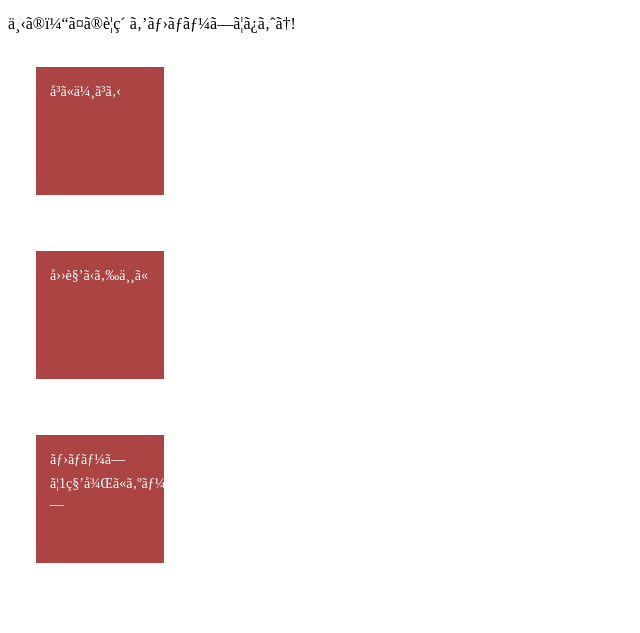
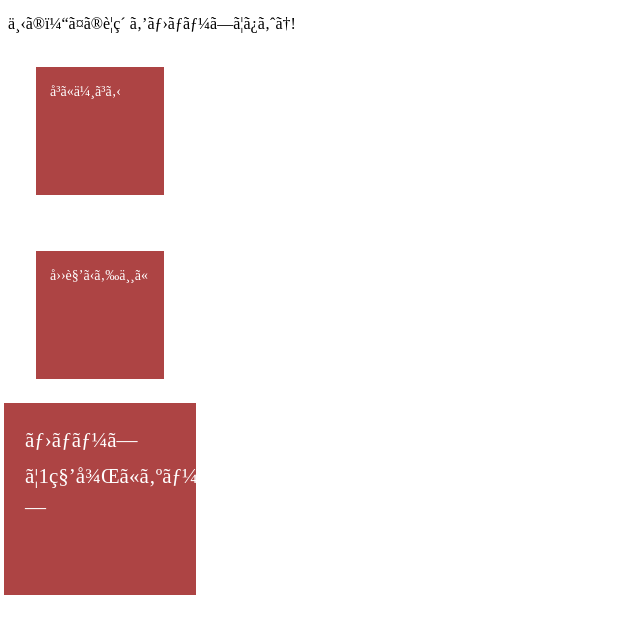
Before and after one commit to ushirogikouta/S1A204, a plain HTML site: page ensyu/13_1.html in a window 1280 px wide. In both pictures the pointer is over the element 100 px from the left and 570 px from the top of the page. Shown: the part 71-704 px from the top of the page, without its empty margins (0-640 px from the left). Drawn offline with Linux system fonts and the light colour scheme.

Commit message:
Add files via upload
axupu

```diff
--- a/ensyu/13_1.html
+++ b/ensyu/13_1.html
@@ -24,7 +24,7 @@
 
             /*ホバーして1秒後にズームアップ */
             .scale { transition: transform 0.5s ease-in-out 1s; }
-            .scale:hover { transform: svale(1.5); }
+            .scale:hover { transform: scale(1.5); }
         </style>
     </head>
     <body>
```
Also changed, not shown: ensyu/09.html (+2 -1 lines).
